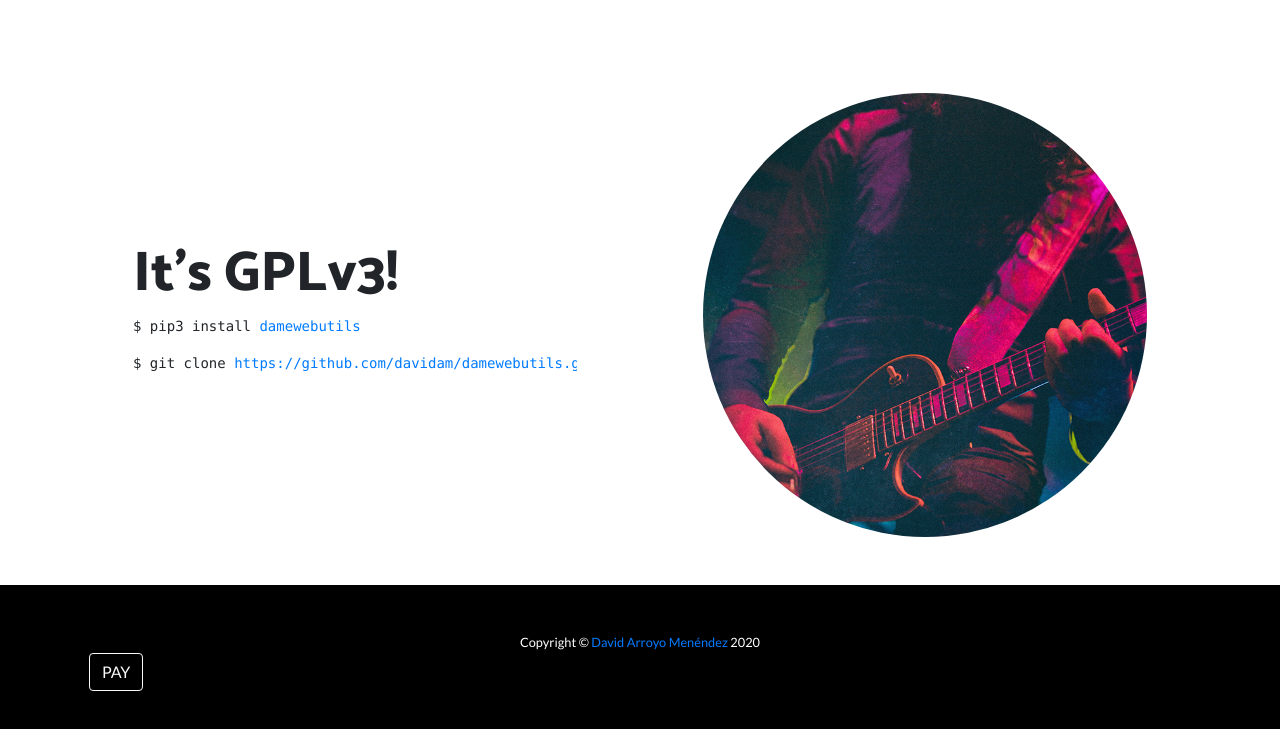
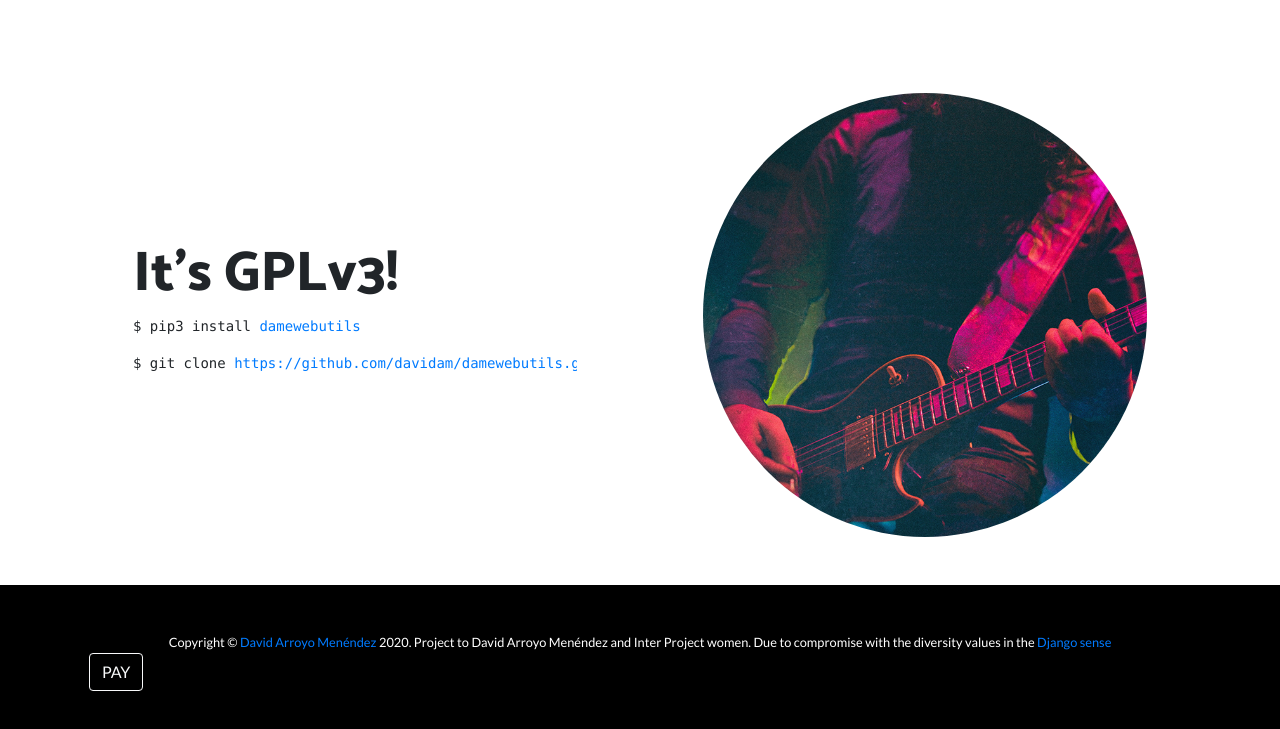
Before and after one commit to davidam/damewebutils-web, a website: page index.html in a window 1280 px wide. Shown: the part 1510-2239 px from the top of the page. Drawn offline with Linux system fonts and the light colour scheme.

Commit message:
index.html: add diversity values

```diff
--- a/index.html
+++ b/index.html
@@ -118,7 +118,7 @@
   <!-- Footer -->
   <footer class="py-5 bg-black">
     <div class="container">
-      <p class="m-0 text-center text-white small">Copyright &copy; <a href="http://www.davidam.com">David Arroyo Menéndez</a> 2020</p>
+      <p class="m-0 text-center text-white small">Copyright &copy; <a href="http://www.davidam.com">David Arroyo Menéndez</a> 2020. Project to David Arroyo Menéndez and Inter Project women. Due to compromise with the diversity values in the <a href="https://www.djangoproject.com/diversity/">Django sense</a></p>
       <a class="btn btn-outline-light btn-social mx-1" href="https://www.paypal.com/cgi-bin/webscr?cmd=_donations&business=davidam%40gmail.com&currency_code=EUR&amount=10&source=url">
 	    PAY
       </a>
```
